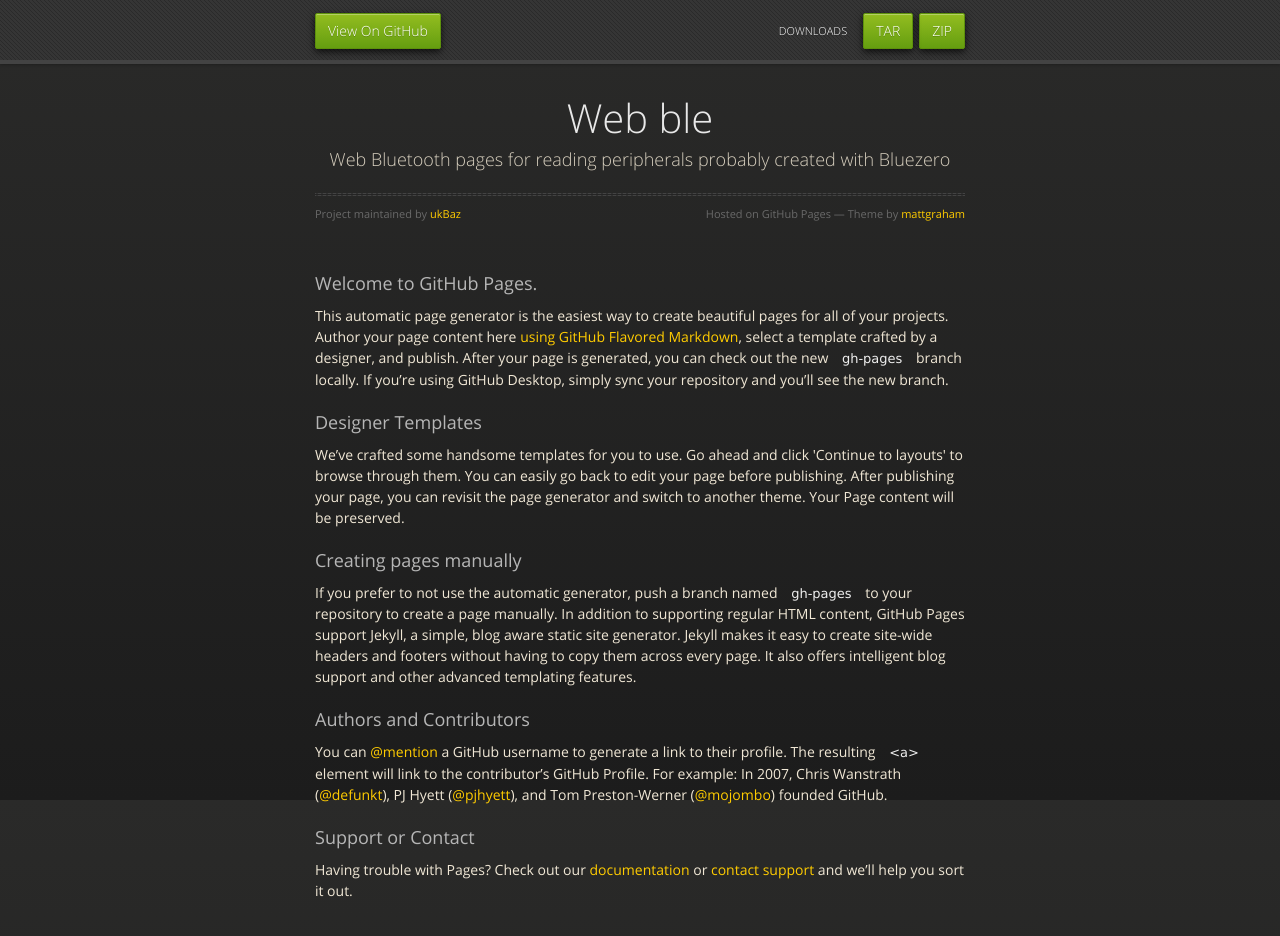
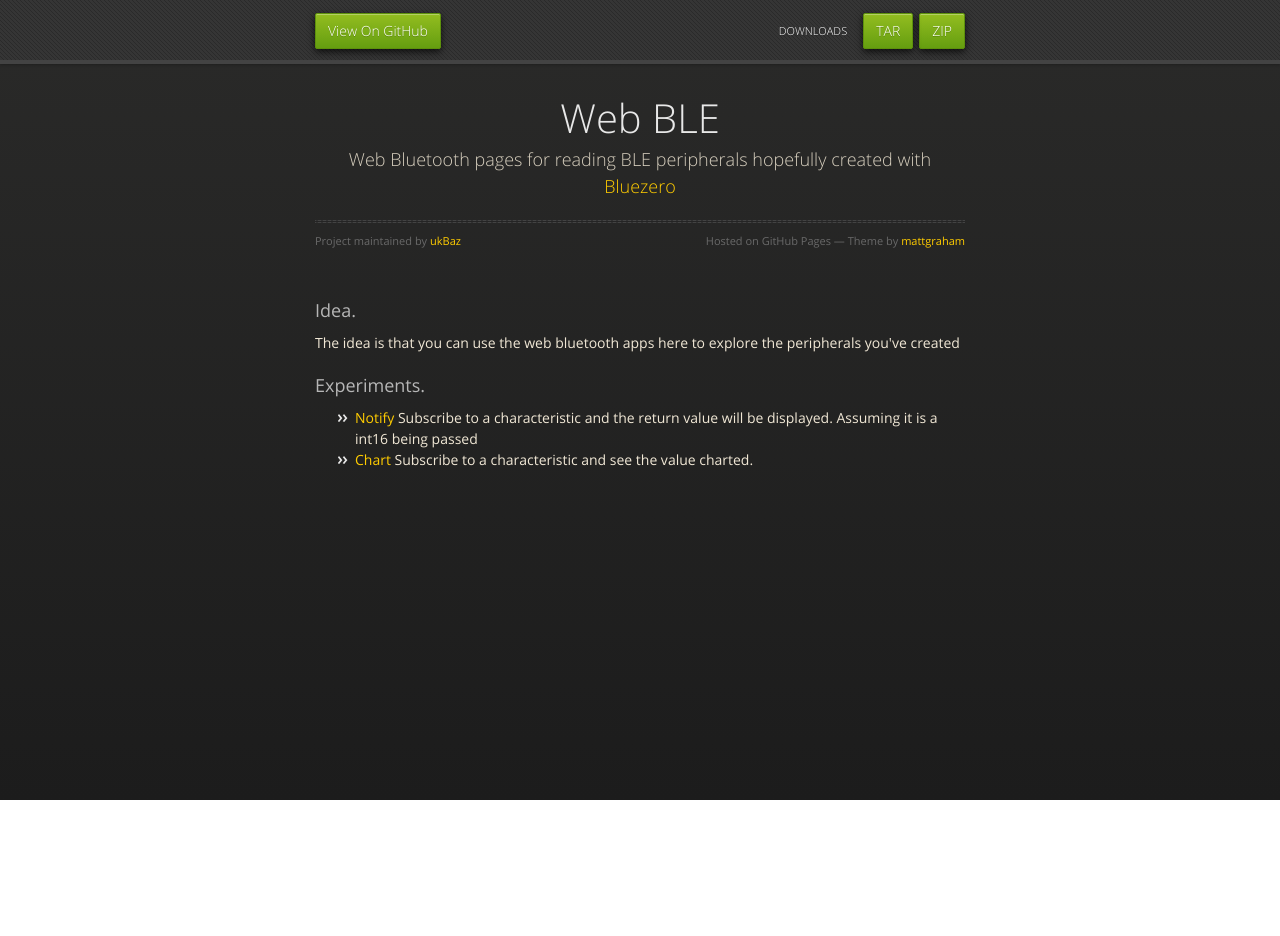
Before and after one commit to ukBaz/web_ble, a plain HTML site: page index.html in a window 1280 px wide. After the commit the page ends 800 px from the top, so only its background shows below. Drawn offline with nearby package versions, Linux system fonts and the light colour scheme.

Commit message:
New style (#1)
* Initial commit

* Tidy up

```diff
--- a/index.html
+++ b/index.html
@@ -31,37 +31,38 @@
 
       <section>
         <div id="title">
-          <h1>Web ble</h1>
-          <p>Web Bluetooth pages for reading peripherals probably created with Bluezero</p>
+          <h1>Web BLE</h1>
+          <p>
+            Web Bluetooth pages for reading BLE peripherals hopefully created with
+            <a href="https://github.com/ukBaz/python-bluezero">Bluezero</a>
+          </p>
           <hr>
-          <span class="credits left">Project maintained by <a href="https://github.com/ukBaz">ukBaz</a></span>
-          <span class="credits right">Hosted on GitHub Pages &mdash; Theme by <a href="https://twitter.com/michigangraham">mattgraham</a></span>
+          <span class="credits left">
+            Project maintained by <a href="https://github.com/ukBaz">ukBaz</a></span>
+          <span class="credits right">
+            Hosted on GitHub Pages &mdash;
+            Theme by <a href="https://twitter.com/michigangraham">mattgraham</a></span>
         </div>
 
         <h3>
-<a id="welcome-to-github-pages" class="anchor" href="#welcome-to-github-pages" aria-hidden="true"><span aria-hidden="true" class="octicon octicon-link"></span></a>Welcome to GitHub Pages.</h3>
+            <a id="idea" class="anchor" href="#idea" aria-hidden="true">
+                <span aria-hidden="true" class="octicon octicon-link"></span></a>
+            Idea.
+        </h3>
+          <p>
+              The idea is that you can use the web bluetooth apps here to explore the peripherals you've created
+          </p>
+        <h3>
+            <a id="experiments" class="anchor" href="#experiments" aria-hidden="true">
+                <span aria-hidden="true" class="octicon octicon-link"></span></a>
+            Experiments.
+        </h3>
+          <ul>
 
-<p>This automatic page generator is the easiest way to create beautiful pages for all of your projects. Author your page content here <a href="https://guides.github.com/features/mastering-markdown/">using GitHub Flavored Markdown</a>, select a template crafted by a designer, and publish. After your page is generated, you can check out the new <code>gh-pages</code> branch locally. If you’re using GitHub Desktop, simply sync your repository and you’ll see the new branch.</p>
-
-<h3>
-<a id="designer-templates" class="anchor" href="#designer-templates" aria-hidden="true"><span aria-hidden="true" class="octicon octicon-link"></span></a>Designer Templates</h3>
-
-<p>We’ve crafted some handsome templates for you to use. Go ahead and click 'Continue to layouts' to browse through them. You can easily go back to edit your page before publishing. After publishing your page, you can revisit the page generator and switch to another theme. Your Page content will be preserved.</p>
-
-<h3>
-<a id="creating-pages-manually" class="anchor" href="#creating-pages-manually" aria-hidden="true"><span aria-hidden="true" class="octicon octicon-link"></span></a>Creating pages manually</h3>
-
-<p>If you prefer to not use the automatic generator, push a branch named <code>gh-pages</code> to your repository to create a page manually. In addition to supporting regular HTML content, GitHub Pages support Jekyll, a simple, blog aware static site generator. Jekyll makes it easy to create site-wide headers and footers without having to copy them across every page. It also offers intelligent blog support and other advanced templating features.</p>
-
-<h3>
-<a id="authors-and-contributors" class="anchor" href="#authors-and-contributors" aria-hidden="true"><span aria-hidden="true" class="octicon octicon-link"></span></a>Authors and Contributors</h3>
-
-<p>You can <a href="https://help.github.com/articles/basic-writing-and-formatting-syntax/#mentioning-users-and-teams" class="user-mention">@mention</a> a GitHub username to generate a link to their profile. The resulting <code>&lt;a&gt;</code> element will link to the contributor’s GitHub Profile. For example: In 2007, Chris Wanstrath (<a href="https://github.com/defunkt" class="user-mention">@defunkt</a>), PJ Hyett (<a href="https://github.com/pjhyett" class="user-mention">@pjhyett</a>), and Tom Preston-Werner (<a href="https://github.com/mojombo" class="user-mention">@mojombo</a>) founded GitHub.</p>
-
-<h3>
-<a id="support-or-contact" class="anchor" href="#support-or-contact" aria-hidden="true"><span aria-hidden="true" class="octicon octicon-link"></span></a>Support or Contact</h3>
-
-<p>Having trouble with Pages? Check out our <a href="https://help.github.com/pages">documentation</a> or <a href="https://github.com/contact">contact support</a> and we’ll help you sort it out.</p>
+              <li><a href="notify">Notify</a> Subscribe to a characteristic and the return value will be displayed.
+              Assuming it is a int16 being passed</li>
+              <li><a href="chart">Chart</a> Subscribe to a characteristic and see the value charted.</li>
+          </ul>
       </section>
 
     </div>
```
Also changed, not shown: notify/index.html (renamed from pressure/index.html, +3 -3 lines), 3 other files.
